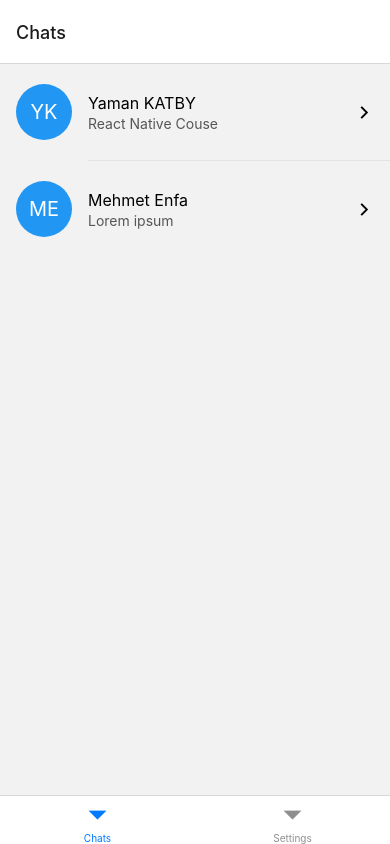
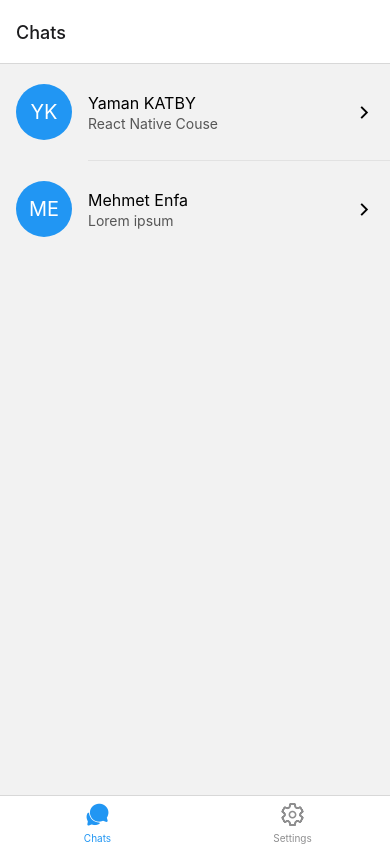
Before and after one commit to mehmetenfa/basic-chate-app, a React Native app: screen /Chats in a window 390 px wide. Built offline with nearby package versions, Linux system fonts and the light colour scheme.

Commit message:
colors page

```diff
--- a/App.js
+++ b/App.js
@@ -2,48 +2,70 @@ import React from "react";
 import { NavigationContainer } from "@react-navigation/native";
 import { createStackNavigator } from "@react-navigation/stack";
 import { createBottomTabNavigator } from "@react-navigation/bottom-tabs";
-import Chats from './screens/Chats'
-import Settings from './screens/Settings'
+import Chats from "./screens/Chats";
+import Settings from "./screens/Settings";
+import {Ionicons} from '@expo/vector-icons'
+import { colors } from './config/constants'
 
-const ChatsStack = createStackNavigator()
+const ChatsStack = createStackNavigator();
 
 const ChatsScreen = () => {
   return (
     <ChatsStack.Navigator>
       <ChatsStack.Screen name="Chats" component={Chats} />
     </ChatsStack.Navigator>
-  )
-}
+  );
+};
 
-const SettingsStack = createStackNavigator()
+const SettingsStack = createStackNavigator();
 
 const SettingsScreen = () => {
   return (
     <SettingsStack.Navigator>
       <SettingsStack.Screen name="Settings" component={Settings} />
     </SettingsStack.Navigator>
-  )
-}
+  );
+};
 
-const Tabs = createBottomTabNavigator()
+const Tabs = createBottomTabNavigator();
 
 const TabsScreen = () => (
-  <Tabs.Navigator>
-    <Tabs.Screen name='Chats' component={Chats} />
-    <Tabs.Screen name='Settings' component={Settings} />
+  <Tabs.Navigator
+    screenOptions={({ route }) => ({
+      tabBarIcon: ({ focused, color, size }) => {
+        let iconName;
+
+        if (route.name === "Chats") {
+          iconName = focused
+            ? "chatbubbles"
+            : "chatbubbles-outline";
+        } else if (route.name === "Settings") {
+          iconName = focused ? "settings" : "settings-outline";
+        }
+
+        // You can return any component that you like here!
+        return <Ionicons name={iconName} size={size} color={color} />;
+      },
+    })}
+    tabBarOptions={{
+      activeTintColor: colors.primary,
+    }}
+  >
+    <Tabs.Screen name="Chats" component={Chats} />
+    <Tabs.Screen name="Settings" component={Settings} />
   </Tabs.Navigator>
-)
+);
 
-const MainStack = createStackNavigator()
+const MainStack = createStackNavigator();
 
 const App = () => {
   return (
     <NavigationContainer>
-      <MainStack.Navigator headerMode='none'>
-        <MainStack.Screen name='Tabs' component={TabsScreen} />
+      <MainStack.Navigator headerMode="none">
+        <MainStack.Screen name="Tabs" component={TabsScreen} />
       </MainStack.Navigator>
     </NavigationContainer>
-  )
-}
+  );
+};
 
-export default App
+export default App;
--- a/components/ContactRow.js
+++ b/components/ContactRow.js
@@ -1,6 +1,7 @@
 import React from "react";
 import { Text, StyleSheet, TouchableOpacity, View } from "react-native";
 import { Ionicons } from "@expo/vector-icons";
+import {colors} from '../config/constants'
 
 const ContactRow = ({ name, subtitle, onPress }) => {
   return (
@@ -33,7 +34,7 @@ const styles = StyleSheet.create({
   avatar: {
     width: 56,
     height: 56,
-    backgroundColor: "#2196f3",
+    backgroundColor: colors.primary,
     borderRadius: 28,
     alignItems: "center",
     justifyContent: "center",
--- /dev/null
+++ b/config/constants.js
@@ -0,0 +1,3 @@
+export const colors = {
+    primary: '#2196f3'
+}
```
